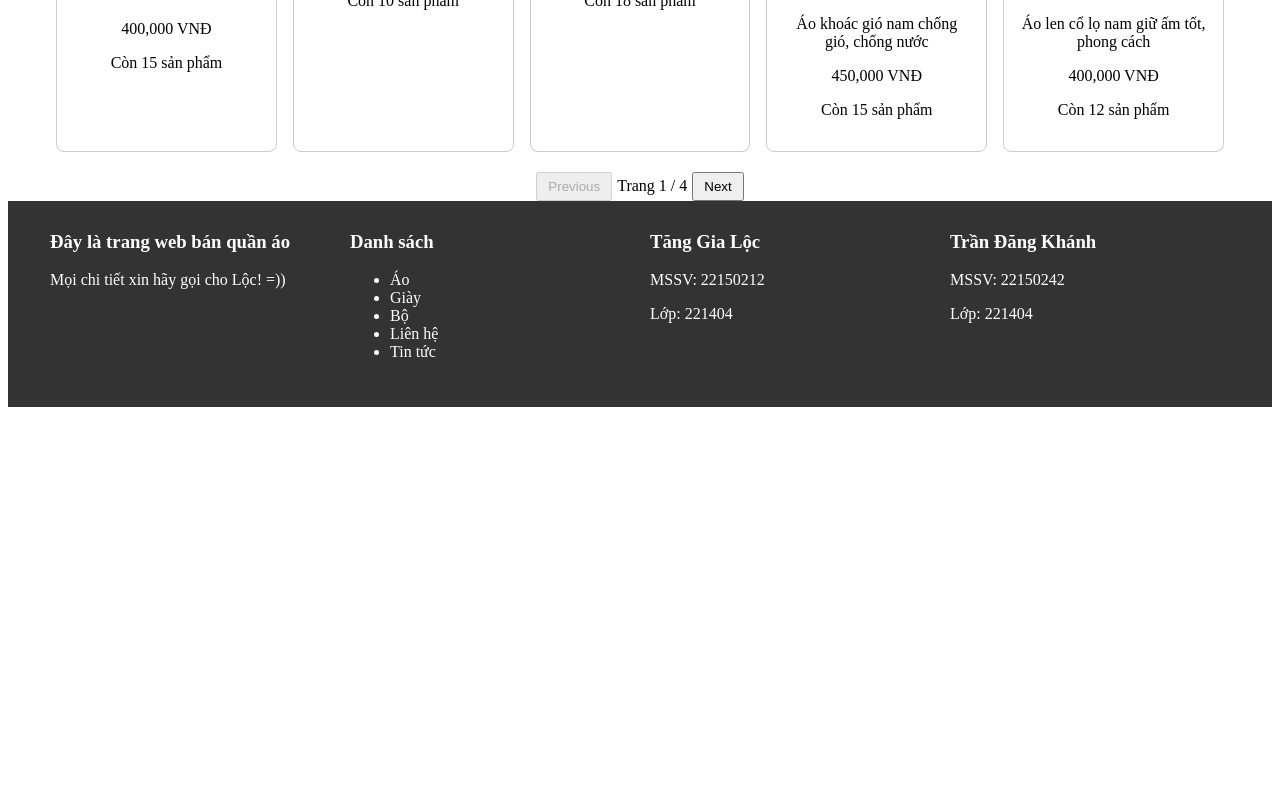
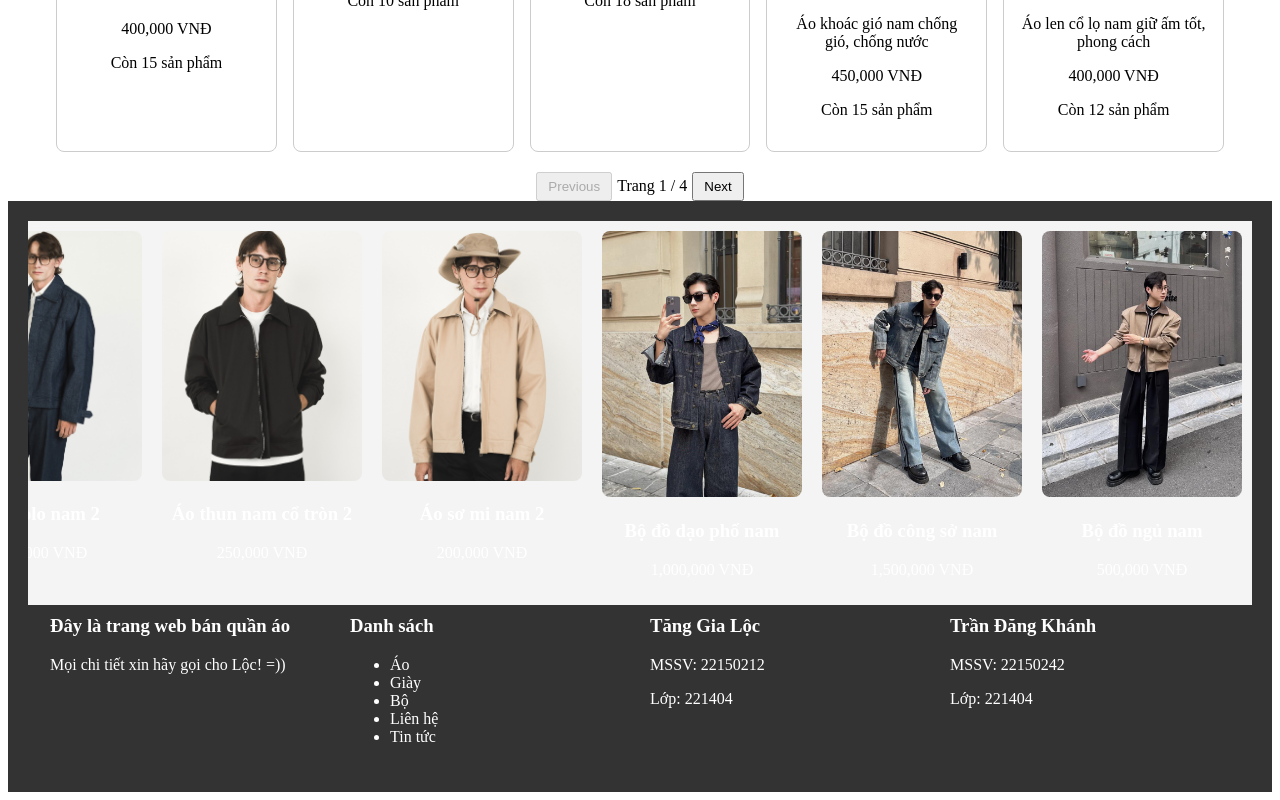
Before and after one commit to tangtangloc6104/AzurRaphael, a Vue app: page / in a window 1280 px wide. Shown: the part 990-1790 px from the top of the page. Before the commit the page ends 1405 px from the top, so only its background shows below. Built offline with nearby package versions, Linux system fonts and the light colour scheme.

Commit message:
Move banner to footer

```diff
--- /dev/null
+++ b/src/components/AppBanner.vue
@@ -0,0 +1,81 @@
+<template>
+  <div class="banner-container">
+    <div class="banner" @mouseover="pauseScroll" @mouseleave="resumeScroll">
+      <div class="banner-item" v-for="(product, index) in loopedProducts" :key="index" @click="goToProductDetail(product.id)">
+        <img :src="product.image" :alt="product.name" />
+        <div class="product-info">
+          <h3>{{ product.name }}</h3>
+          <p>{{ product.price.toLocaleString() }} VNĐ</p>
+        </div>
+      </div>
+    </div>
+  </div>
+</template>
+
+<script>
+import { mapGetters } from 'vuex';
+
+export default {
+  name: 'AppBanner',
+  computed: {
+    ...mapGetters(['latestProducts']),
+    loopedProducts() {
+      // Lặp lại các sản phẩm để tạo hiệu ứng cuộn liên tục
+      return [...this.latestProducts, ...this.latestProducts];
+    }
+  },
+  methods: {
+    pauseScroll() {
+      document.querySelector('.banner').style.animationPlayState = 'paused';
+    },
+    resumeScroll() {
+      document.querySelector('.banner').style.animationPlayState = 'running';
+    },
+    goToProductDetail(productId) {
+      this.$router.push({ name: 'ProductDetail', params: { id: productId } });
+    }
+  }
+};
+</script>
+
+<style scoped>
+.banner-container {
+  overflow: hidden;
+  position: relative;
+  width: 100%;
+  background-color: #f4f4f4;
+  padding: 10px 0;
+}
+
+.banner {
+  display: flex;
+  animation: scroll 10s linear infinite;
+}
+
+.banner-item {
+  flex: 0 0 auto;
+  width: 200px;
+  margin-right: 20px;
+  text-align: center;
+  cursor: pointer; /* Thêm con trỏ pointer để biểu thị rằng sản phẩm có thể nhấp vào */
+}
+
+.banner-item img {
+  width: 100%;
+  height: auto;
+  border-radius: 8px;
+}
+
+.product-info {
+  margin-top: 10px;
+}
+
+@keyframes scroll {
+  0% {
+    transform: translateX(0);
+  }
+  100% {
+    transform: translateX(-50%);
+  }
+}
+</style>
--- a/src/components/AppFooter.vue
+++ b/src/components/AppFooter.vue
@@ -1,5 +1,6 @@
 <template>
   <footer>
+    <AppBanner v-if="$route.path === '/'" />
     <div class="footer-container">
       <div class="footer-column">
         <h3>Đây là trang web bán quần áo</h3>
@@ -30,9 +31,15 @@
 </template>
 
 <script>
+import AppBanner from './AppBanner.vue';
+
 export default {
+  components: {
+    AppBanner
+  }
 };
 </script>
+
 
 <style scoped>
 footer {
--- a/src/data/items.json
+++ b/src/data/items.json
@@ -596,7 +596,7 @@
     "sizes": [
       {
         "size": "M",
-        "quantity": 8
+        "quantity": 7
       },
       {
         "size": "L",
--- a/src/data/store.js
+++ b/src/data/store.js
@@ -119,6 +119,9 @@ export default createStore({
     },
     isLoggedIn: state => state.isLoggedIn,
     user: state => state.user,
+    latestProducts: state => {
+      return state.items.slice(-10).reverse();
+    }
   },
   mutations,
   actions
```
Also changed, not shown: src/components/AppHome.vue (line endings or trailing spaces).
